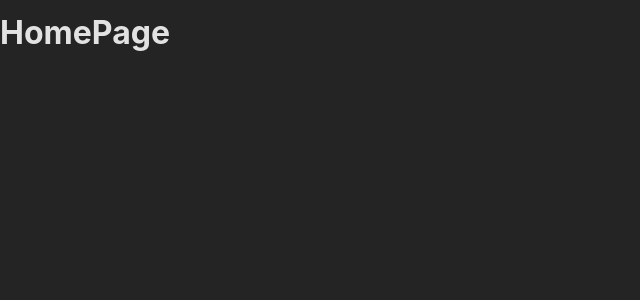
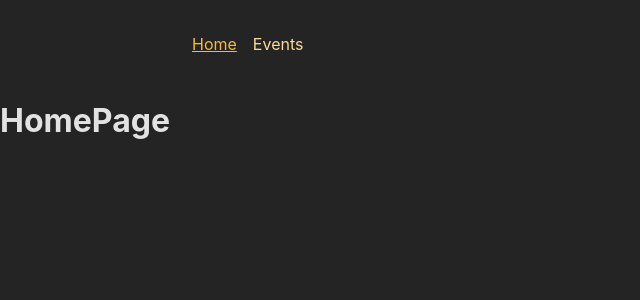
Before and after one commit to alperencngz/routerprojectnewsletter, a React (Create React App) app in the folder frontend/: page / in a window 1280 px wide. Shown: the top 300 px of the page, without its empty margins (0-640 px from the left). Built offline with nearby package versions, Linux system fonts and the light colour scheme.

Commit message:
Added my main NavBar
Next I will add EventDetailPage's to my events that I will create in EventsPage

```diff
--- a/frontend/src/App.js
+++ b/frontend/src/App.js
@@ -27,13 +27,20 @@
 import EventDetailPage from "./pages/EventDetailPage";
 import NewEventPage from "./pages/NewEventPage";
 import EditEventPage from "./pages/EditEventPage";
+import RootLayout from "./pages/Root";
 
 const router = createBrowserRouter([
-  { path: "/", element: <HomePage /> },
-  { path: "/events", element: <EventsPage /> },
-  { path: "/events/:eventId", element: <EventDetailPage/>},
-  { path: "/events/new", element: <NewEventPage/>},
-  { path: "/events/:eventId/edit", element: <EditEventPage/>}
+  {
+    path: "/",
+    element: <RootLayout />,
+    children: [
+      { index: true, element: <HomePage /> },
+      { path: "/events", element: <EventsPage /> },
+      { path: "/events/:eventId", element: <EventDetailPage /> },
+      { path: "/events/new", element: <NewEventPage /> },
+      { path: "/events/:eventId/edit", element: <EditEventPage /> }
+    ]
+  },
 ])
 
 function App() {
--- a/frontend/src/components/MainNavigation.js
+++ b/frontend/src/components/MainNavigation.js
@@ -1,3 +1,5 @@
+import { NavLink } from 'react-router-dom';
+
 import classes from './MainNavigation.module.css';
 
 function MainNavigation() {
@@ -6,10 +8,22 @@
       <nav>
         <ul className={classes.list}>
           <li>
-            <a>Home</a>
+            <NavLink to="/"
+              className={({ isActive }) =>
+                isActive ? classes.active : undefined
+              }
+            >
+              Home
+            </NavLink>
           </li>
           <li>
-            <a>Events</a>
+            <NavLink to="/events"
+              className={({ isActive }) =>
+                isActive ? classes.active : undefined
+              }
+            >
+              Events
+            </NavLink>
           </li>
         </ul>
       </nav>
--- a/frontend/src/components/MainNavigation.module.css
+++ b/frontend/src/components/MainNavigation.module.css
@@ -19,4 +19,5 @@
 .list a:hover,
 .list a.active {
   color: var(--color-primary-800);
+  text-decoration: underline;
 }
--- /dev/null
+++ b/frontend/src/pages/Root.js
@@ -0,0 +1,16 @@
+import { Outlet } from "react-router-dom"
+
+import MainNavigation from "../components/MainNavigation"
+
+function RootLayout() {
+    return (
+        <>
+            <MainNavigation />
+            <main>
+                <Outlet />
+            </main>
+        </>
+    )
+}
+
+export default RootLayout;
```
